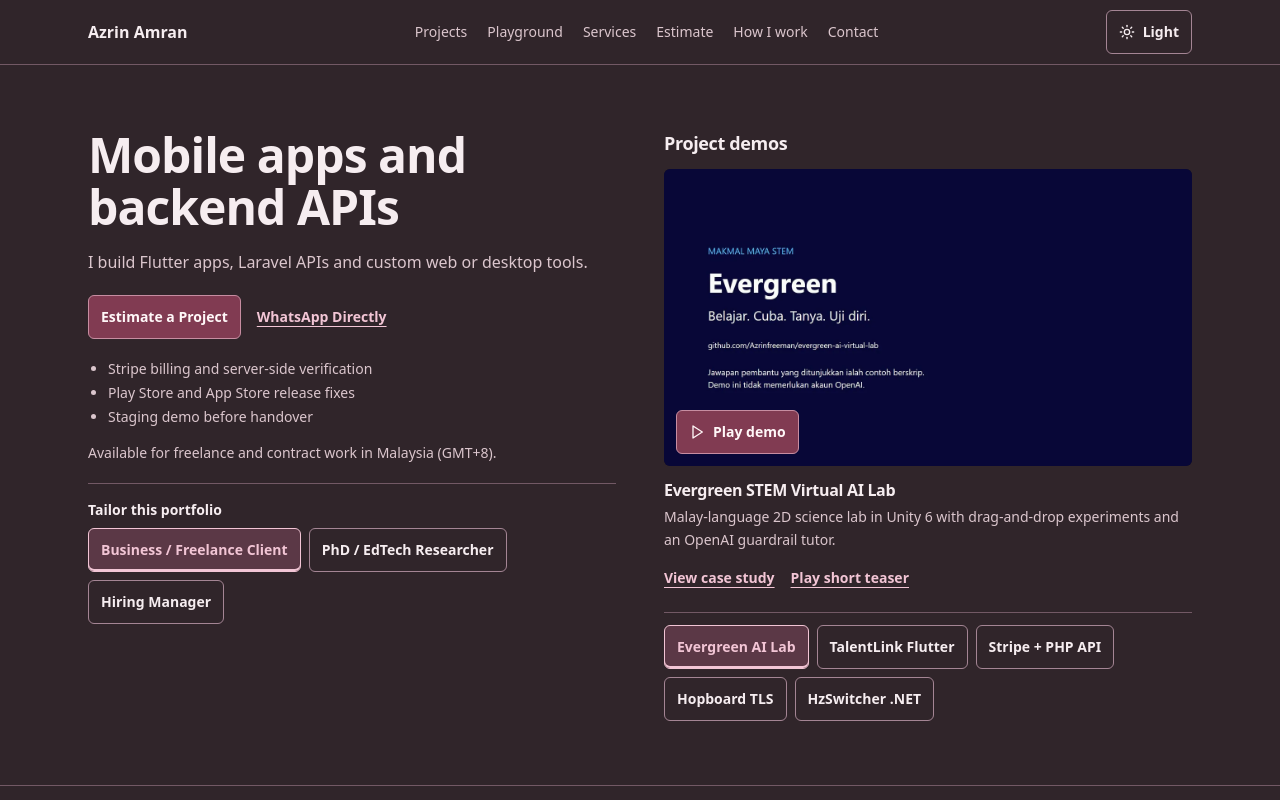
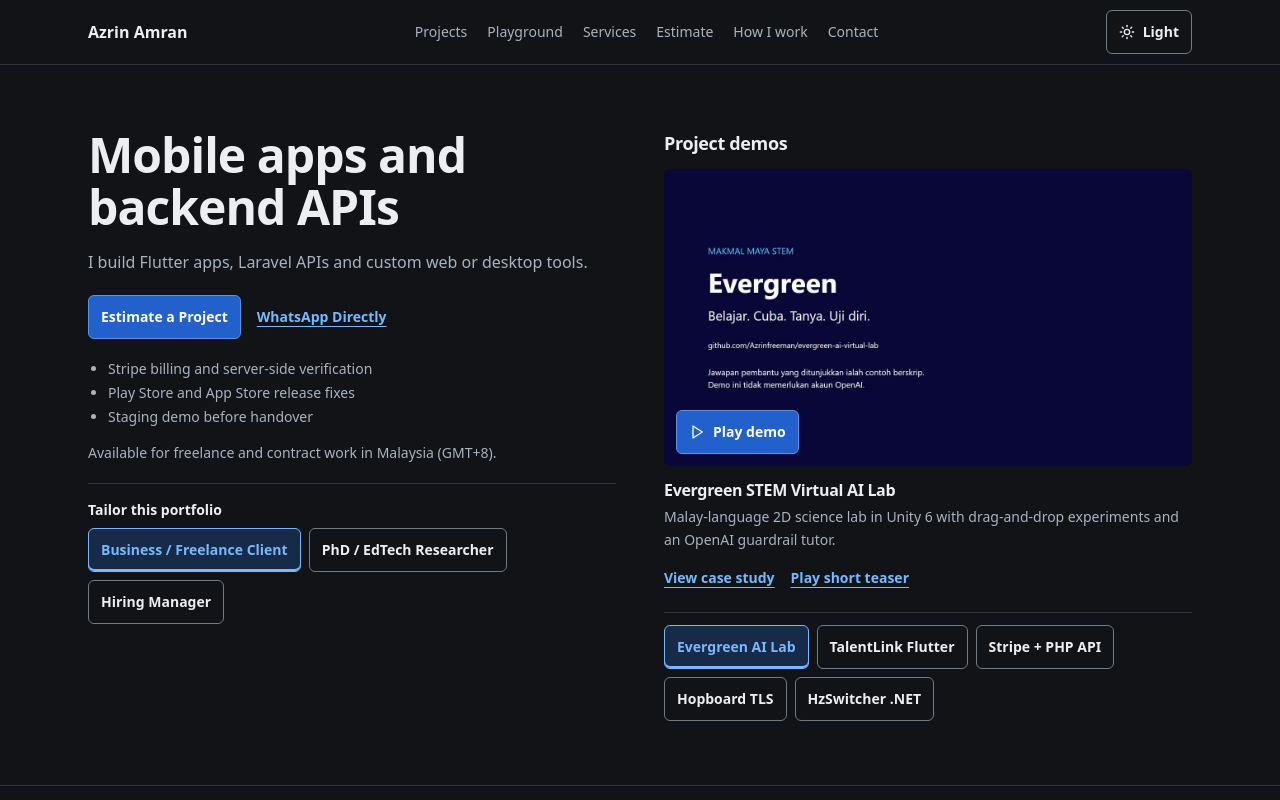
Before and after one commit to Azrinfreeman/azrinfreeman.github.io, a React (Vite) app: page / in a window 1280 px wide. Shown: the top 800 px of the page. Built offline with nearby package versions, Linux system fonts and the light colour scheme.

Commit message:
Switch the portfolio palette to Ink and Cobalt

```diff
--- a/src/index.css
+++ b/src/index.css
@@ -3,41 +3,42 @@
 @layer base {
   :root {
     color-scheme: light;
-    --bg-canvas: #f0e9e8;
-    --bg-surface: #fffafa;
-    --bg-elevated: #fffdfc;
-    --border-subtle: #c7afb8;
-    --border-control: #8f6b79;
-    --text-primary: #302429;
-    --text-secondary: #615058;
-    --accent-text: #702e43;
-    --accent-fill: #702e43;
-    --accent-hover: #5d2437;
-    --accent-on: #fff7f8;
-    --accent-edge: #702e43;
-    --accent-soft: #eddde2;
-    --quote-amount: #6a4b1a;
-    --media-matte: #1b1618;
-    --overlay: rgb(19 12 15 / 74%);
+    --bg-canvas: #f8f9fb;
+    --bg-surface: #ffffff;
+    --bg-elevated: #eef1f5;
+    --border-subtle: #d7dce4;
+    --border-control: #778396;
+    --text-primary: #1a1d23;
+    --text-secondary: #4b5463;
+    --accent-text: #1a52b3;
+    --accent-fill: #2260cc;
+    --accent-hover: #1b4fa8;
+    --accent-on: #ffffff;
+    --accent-edge: #2260cc;
+    --accent-soft: #e3edfc;
+    --media-matte: #14161a;
+    --overlay: rgb(10 12 16 / 72%);
     --radius-control: 6px;
     --radius-panel: 8px;
   }
 
   .dark {
     color-scheme: dark;
-    --bg-canvas: #30252a;
-    --bg-surface: #403038;
-    --bg-elevated: #4b3841;
-    --border-subtle: #725965;
-    --border-control: #a48594;
-    --text-primary: #f6edf0;
-    --text-secondary: #dbc6cd;
-    --accent-text: #f2c5d5;
-    --accent-fill: #813b52;
-    --accent-hover: #92445d;
-    --accent-edge: #c78da1;
-    --accent-soft: #5b3846;
-    --quote-amount: #e4c484;
+    --bg-canvas: #111317;
+    --bg-surface: #181b21;
+    --bg-elevated: #21252d;
+    --border-subtle: #2e343e;
+    --border-control: #6f798a;
+    --text-primary: #eceef2;
+    --text-secondary: #a9b2bf;
+    --accent-text: #79b8ff;
+    --accent-fill: #2260cc;
+    --accent-hover: #2a6bd6;
+    --accent-on: #ffffff;
+    --accent-edge: #5a93e6;
+    --accent-soft: #172a47;
+    --media-matte: #0a0b0d;
+    --overlay: rgb(3 4 6 / 80%);
   }
 
   html {
@@ -107,7 +108,7 @@
     color: var(--text-primary);
   }
 
-  .quote-amount { color: var(--quote-amount); font-variant-numeric: tabular-nums; }
+  .quote-amount { color: var(--text-primary); font-variant-numeric: tabular-nums; }
   .project-dialog::backdrop { background: var(--overlay); }
 }
 
```
Also changed, not shown: public/favicon.svg, 1 other file (tests, documents, lock files or other folders).
